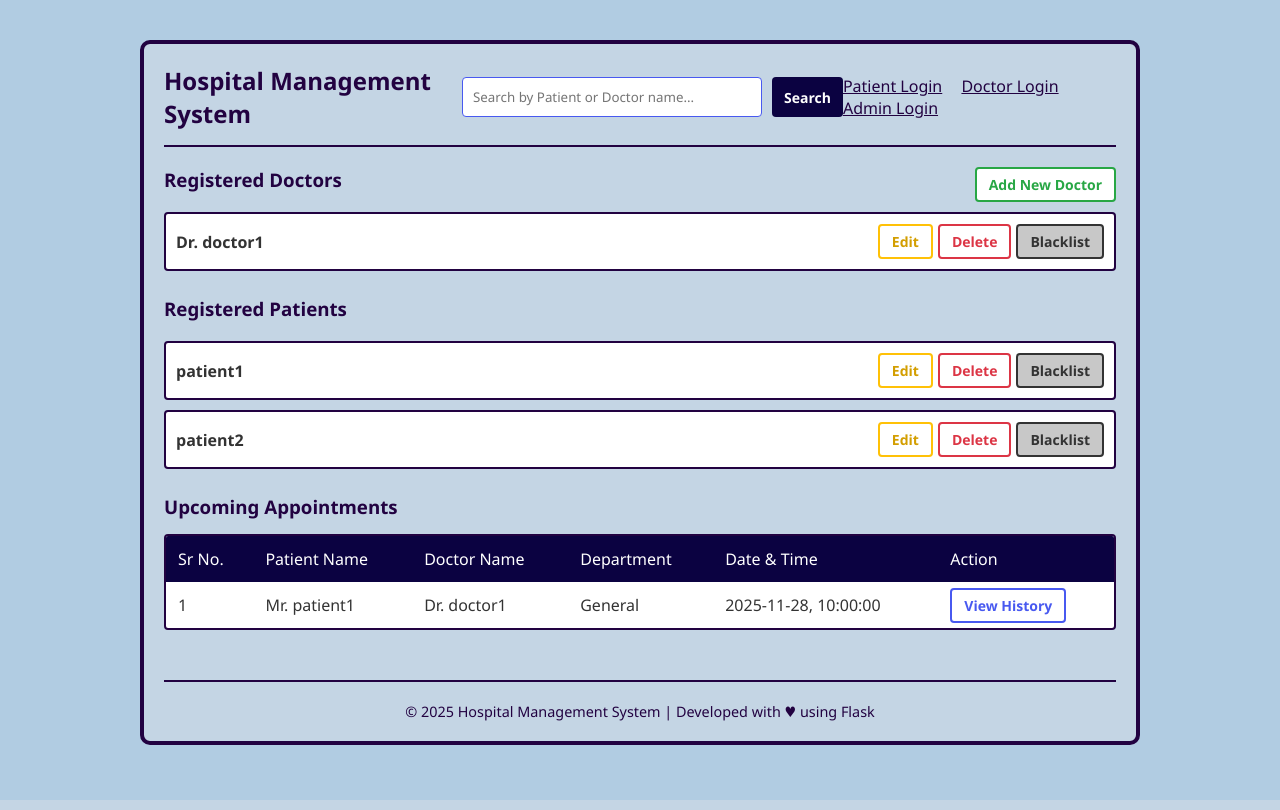
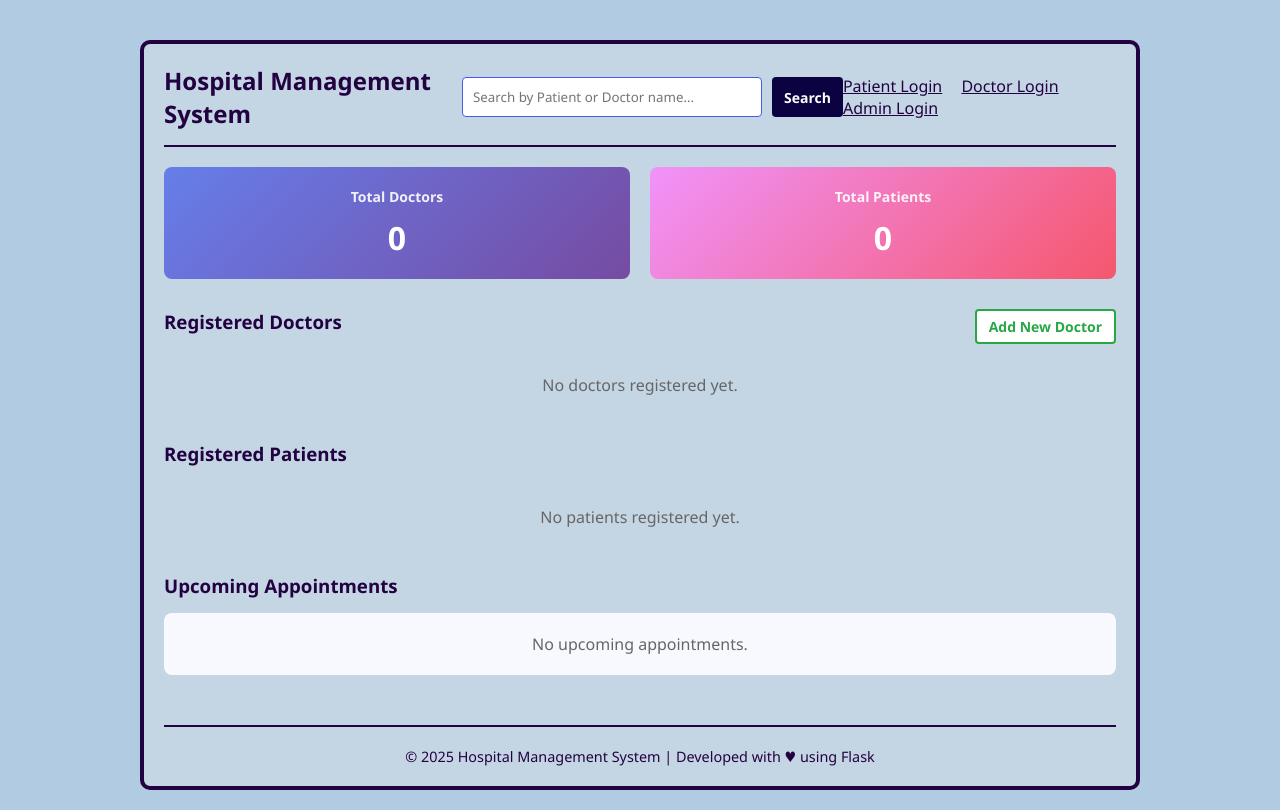
Before and after one commit to Amandeep-winner/hospital-management-app-v1, a Flask app: template templates/admin_dashboard.html in a window 1280 px wide. Run offline with Flask 3, Linux system fonts and the light colour scheme; the template is opened without the code that fills it: values that come from a table or form of the project are taken from there, others are empty.

Commit message:
Milestone-HMS Admin-Dashboard-Management

```diff
--- a/templates/admin_dashboard.html
+++ b/templates/admin_dashboard.html
@@ -21,6 +21,16 @@
 
 {% block content %}
 
+<div class="section" style="display: flex; gap: 20px; margin-bottom: 30px;">
+    <div class="stat-card" style="flex: 1; padding: 20px; background: linear-gradient(135deg, #667eea 0%, #764ba2 100%); border-radius: 8px; color: white; text-align: center;">
+        <h4 style="margin: 0 0 10px 0; font-size: 14px; opacity: 0.9;">Total Doctors</h4>
+        <p style="margin: 0; font-size: 32px; font-weight: bold;">{{ doctors|length }}</p>
+    </div>
+    <div class="stat-card" style="flex: 1; padding: 20px; background: linear-gradient(135deg, #f093fb 0%, #f5576c 100%); border-radius: 8px; color: white; text-align: center;">
+        <h4 style="margin: 0 0 10px 0; font-size: 14px; opacity: 0.9;">Total Patients</h4>
+        <p style="margin: 0; font-size: 32px; font-weight: bold;">{{ patients|length }}</p>
+    </div>
+</div>
 
 
 <div class="section">
```
Also changed, not shown: instance/hospital.db.
